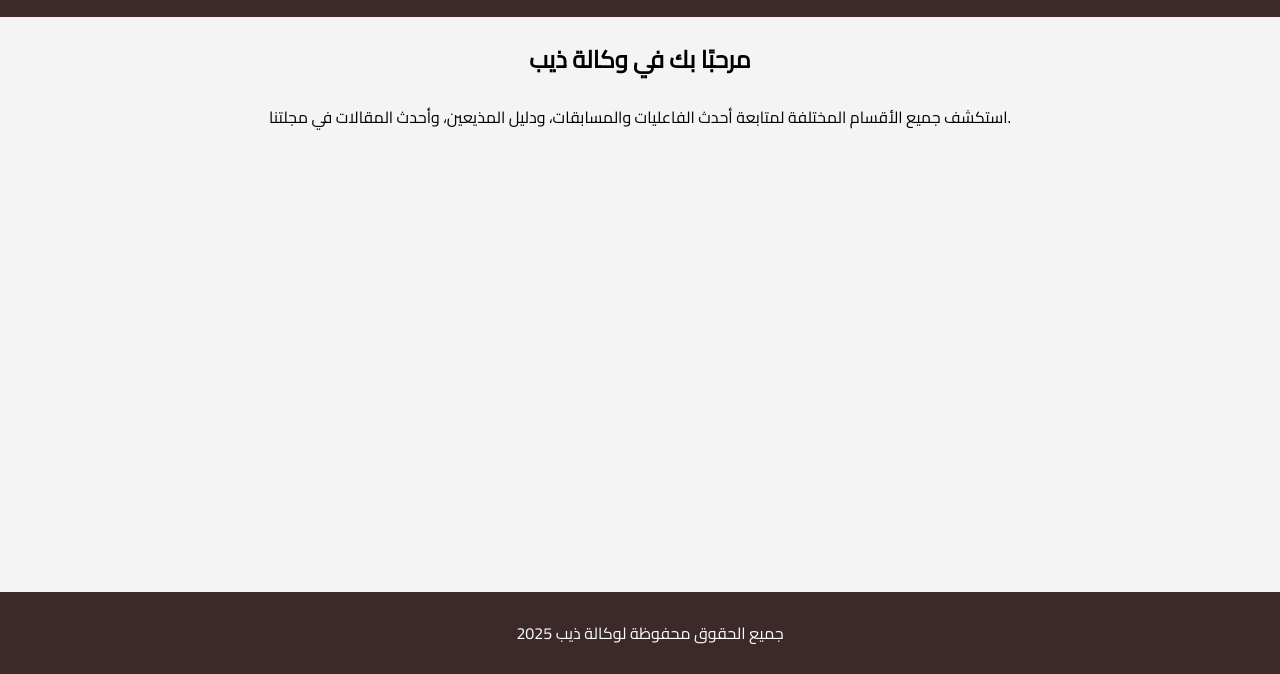
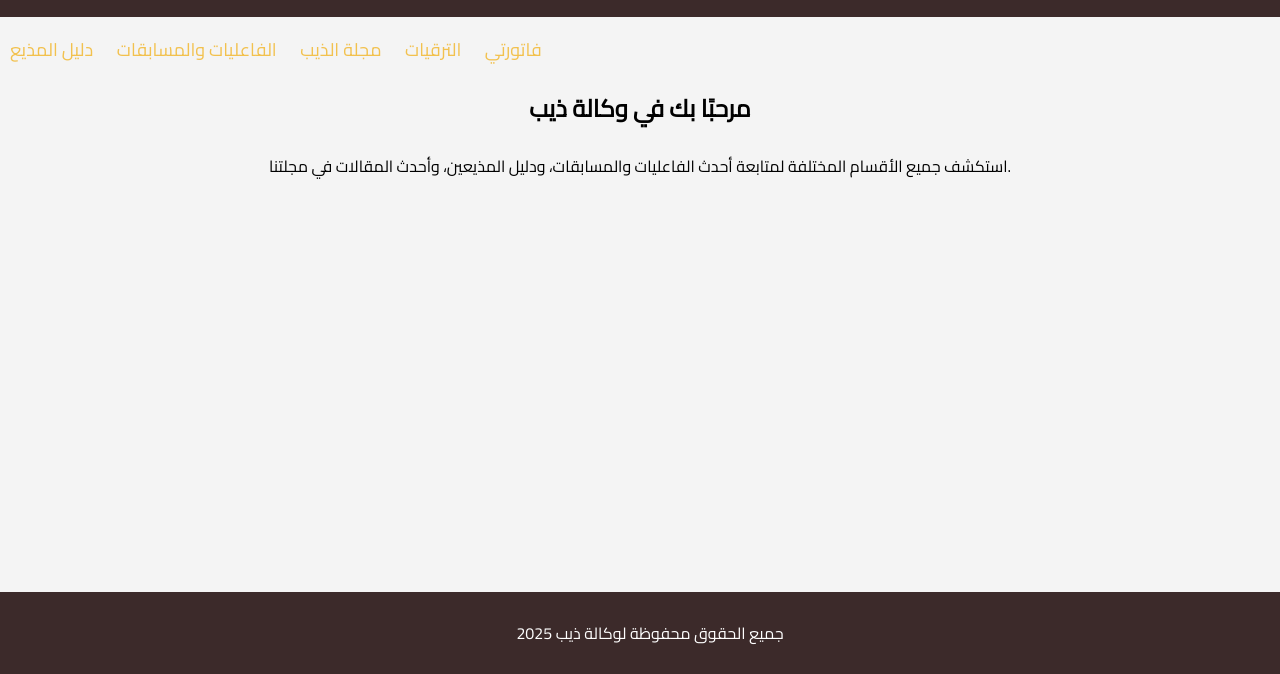
Before and after one commit to a7medRas/agency-website, a plain HTML site: page index.html in a window 1280 px wide. Shown: the part 126-800 px from the top of the page. Drawn offline with nearby package versions, Linux system fonts and the light colour scheme; a script that the page names is missing.

Commit message:
Update index.html

```diff
--- a/index.html
+++ b/index.html
@@ -138,6 +138,17 @@
     </div>
   </header>
 
+  <!-- Navigation -->
+  <nav>
+    <ul>
+      <li><a href="broadcaster-guide.html">دليل المذيع</a></li>
+      <li><a href="faaliyat_page.html">الفاعليات والمسابقات</a></li>
+      <li><a href="magala_theeb_page.html">مجلة الذيب</a></li>
+      <li><a href="tarqiat_page.html">الترقيات</a></li>
+      <li><a href="fatooraty_page.html">فاتورتي</a></li>
+    </ul>
+  </nav>
+
   <!-- Main Content -->
   <main>
     <section class="content-container">
```
